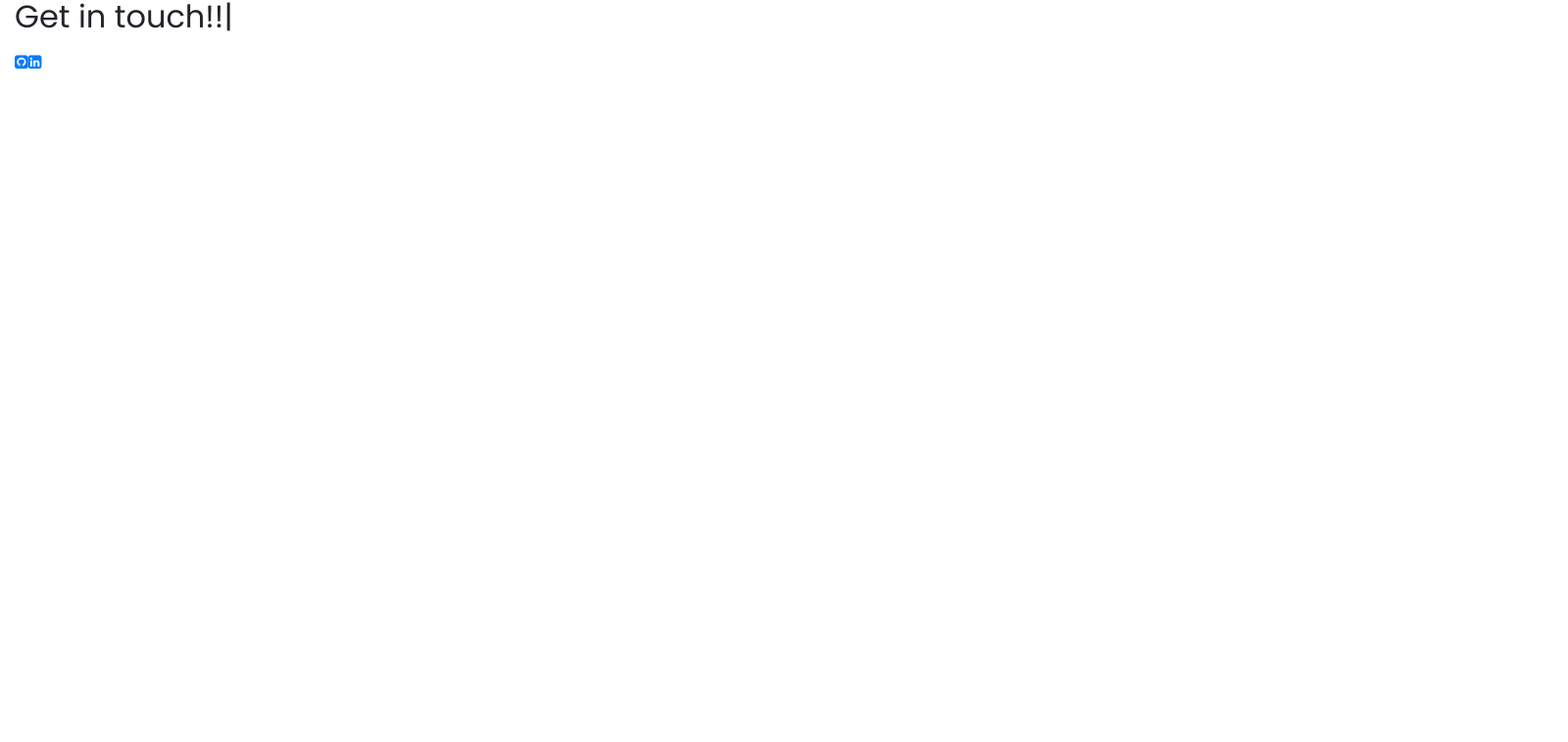
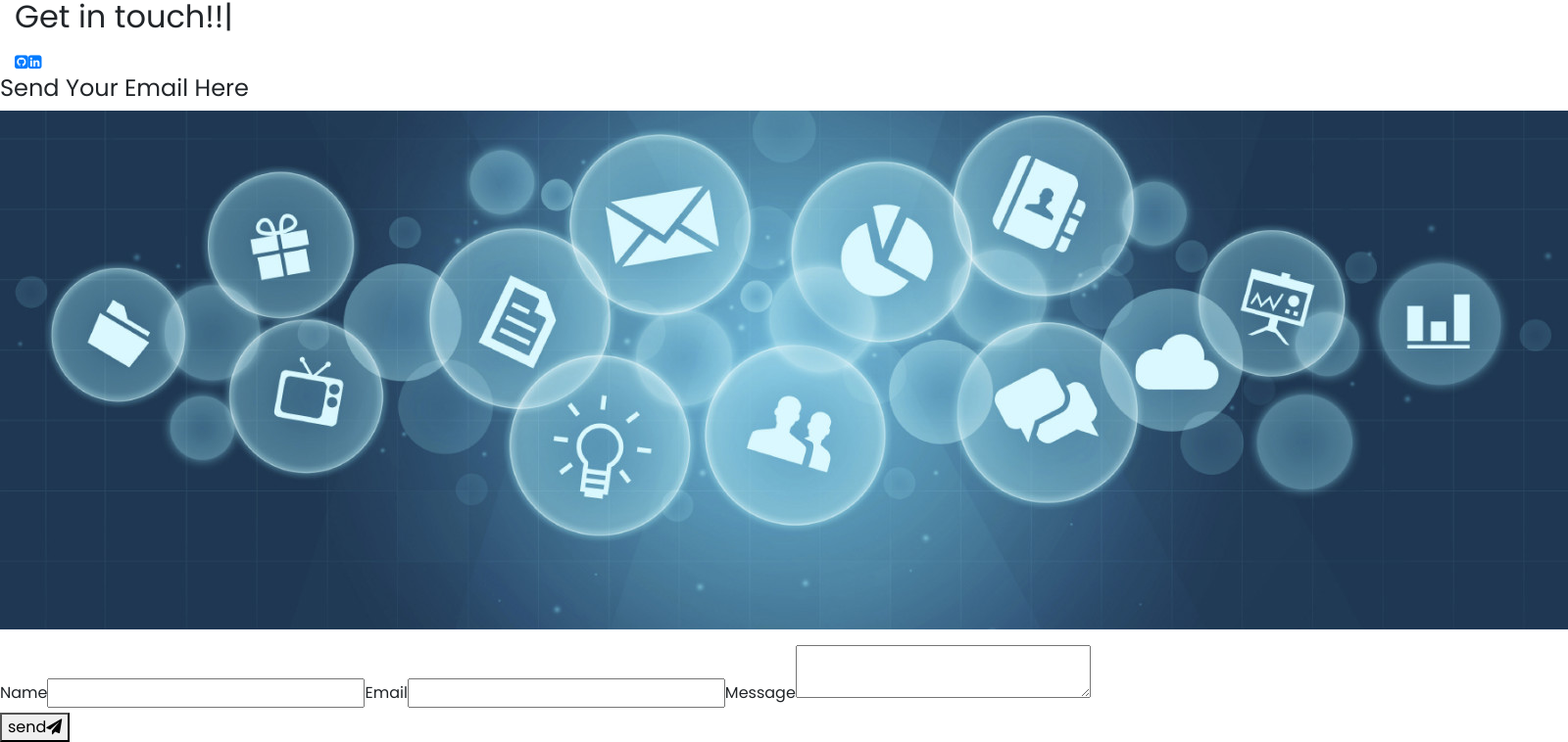
Before and after one commit to Doven-Obertinca/My-Portfolio, a React (Create React App) app in the folder client/: page / in a window 1280 px wide. Shown: the part 1511-2269 px from the top of the page at 98% size, 1600 px wide, since content can reach past the window. Before the commit the page ends 1587 px from the top, so only its background shows below. Built offline with nearby package versions, Linux system fonts and the light colour scheme; a web font is replaced by a local one.

Commit message:
contack me form

```diff
--- a/client/src/PortfolioContainer/AboutMe/ContactMe/ContactMe.js
+++ b/client/src/PortfolioContainer/AboutMe/ContactMe/ContactMe.js
@@ -1,4 +1,4 @@
-import React from 'react';
+import React,{useState} from 'react';
 import Typical from 'react-typical'
 
 import imgBack from "../../../images/mailz.jpeg"
@@ -15,6 +15,23 @@ export default function ContactMe(props) {
       };
       const fadeInSubscription =
         ScrollService.currentScreenFadeIn.subscribe(fadeInScreenHandler);
+
+        const [name, setName] = useState("")
+        const [email, setEmail] = useState("")
+        const [message, setMessage] = useState("")
+        const [banner, setBanner]= useState("")
+        const [bool, setBool] = useState(false)
+
+        const handleName = (e) => {
+            setName(e.target.value)
+        }
+        const handleEmail = (e) => {
+            setEmail(e.target.value)
+        }
+        const handleMessge = (e) => {
+            setMessage(e.target.value)
+        }
+        console.log(name)
   return (
   <div className="main-container" id={props.id || ""}>
       <ScreenHeading
@@ -44,6 +61,38 @@ export default function ContactMe(props) {
                 <i className="fa fa-linkedin-square"></i>
               </a>
           </div>
+          <div className="back-form">
+              <div className="img-back">
+                  <h4>Send Your Email Here</h4>
+                  <img src={imgBack} alt="image not found"/>
+              </div>
+              <form>
+                  <p>{banner}</p>
+                  <label htmlFor='name'>Name</label>
+                  <input type="text"
+                  onChange={handleName}
+                  value={name}
+
+                  />
+
+                  <label htmlFor='email'>Email</label>
+                  <input type="email"
+                  onChange={handleEmail}
+                  value={email}
+                  />
+
+                  <label htmlFor='message'>Message</label>
+                  <textarea type="text"
+                  onChange={handleMessge}
+                  value={message}
+                  />
+                  <div className="send-btn">
+                      <button type="submit">
+                          send<i className="fa fa-paper-plane"/>
+                      </button>
+                  </div>
+              </form>
+          </div>
       </div>
 
   </div>);
```
